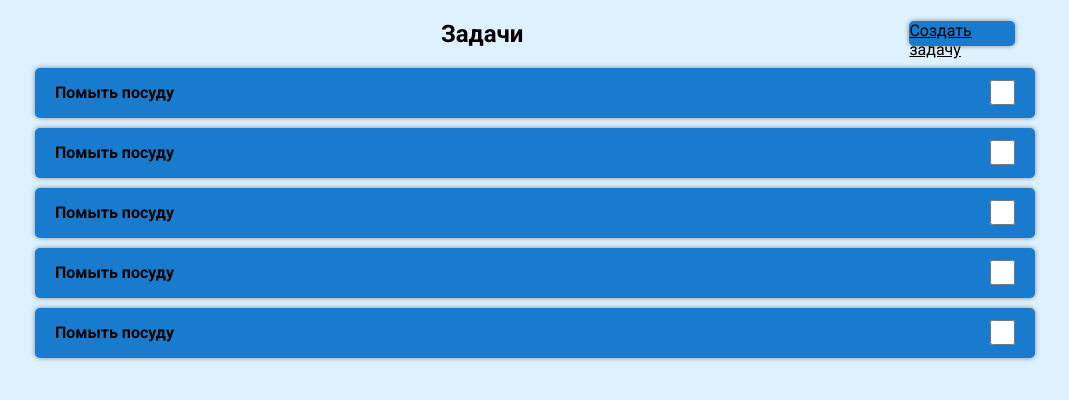
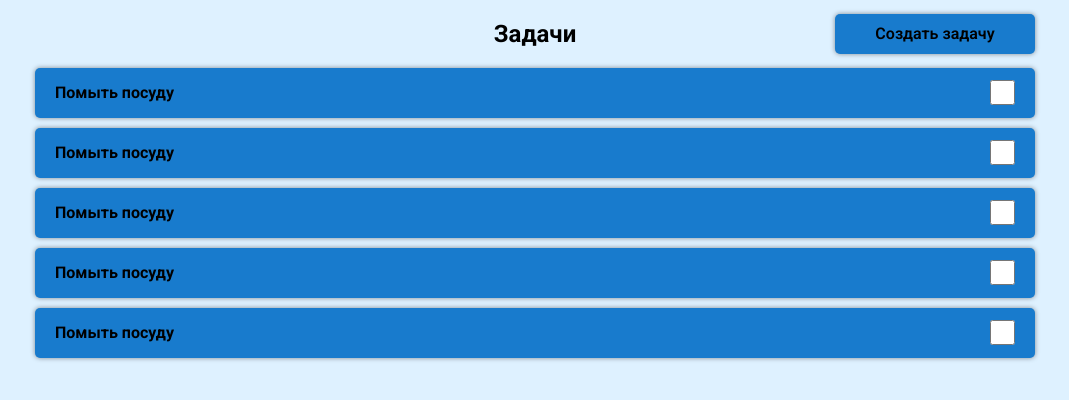
Before and after one commit to Naka4442/wonderful-planner, a Flask app: page / in a window 1280 px wide. Shown: the part 100-500 px from the top of the page, without its empty margins (105-1174 px from the left). Run offline with Flask 3, Linux system fonts and the light colour scheme.

Commit message:
Достилизовал кнопку добавления задачи

```diff
--- a/static/css/index.css
+++ b/static/css/index.css
@@ -46,17 +46,28 @@ main{
     border-radius: 5px;
 }
 #create-task{
-    width: 11%;
-    height: 25px;
+    display: block;
+    width: 200px;
+    height: 40px;
     color: black;
 
     background-color: #187bcd;
     border-radius: 5px;
     box-shadow: 0 0 5px rgba(0, 0, 0, 0.426);
+
+    display: flex;
+    justify-content: center;
+    align-items: center;
+
+    text-decoration: none;
+    font-weight: 600;
+}
+#filler{
+    width: 200px;
 }
 
 .top-menu{
-    width: 75%;
+    width: calc(75% + 40px);
     display: flex;
     align-items: center;
     justify-content: space-between;
--- a/templates/index.html
+++ b/templates/index.html
@@ -17,7 +17,7 @@
 
     <main>
         <div class="top-menu">
-            <div></div>
+            <div id="filler"></div>
             <h2>Задачи</h2>
             <a href="/create" id = "create-task">Создать задачу</a>
         </div>
```
